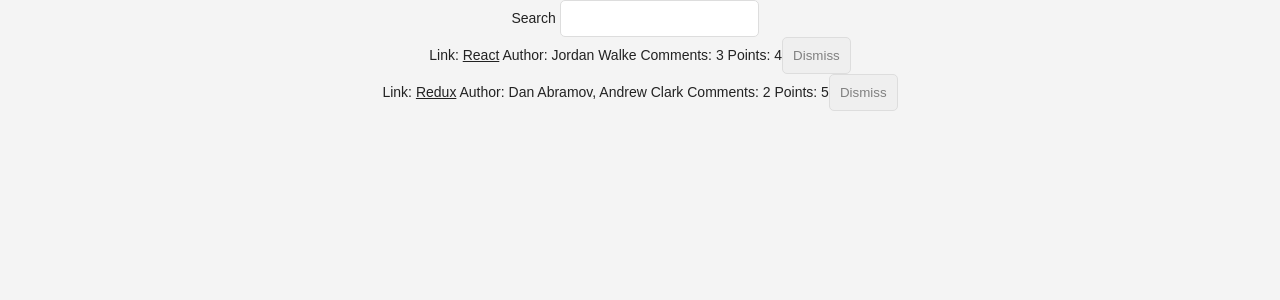
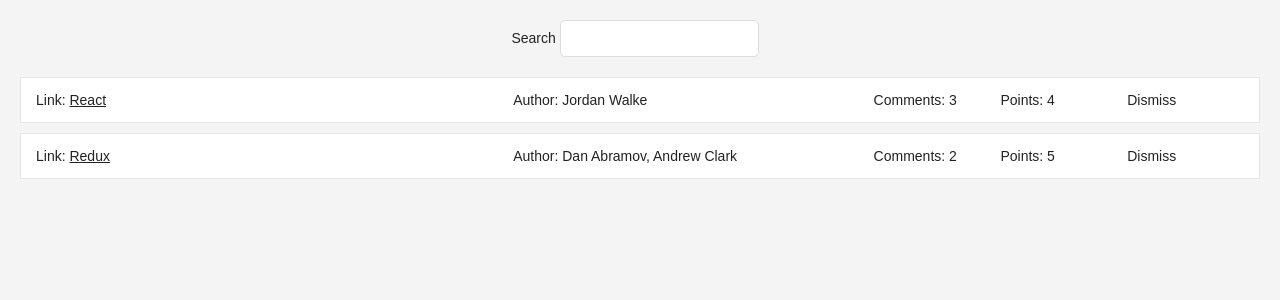
Before and after one commit to tabs150/hackernews, a React (Create React App) app: page / in a window 1280 px wide. Shown: the top 300 px of the page. Built offline with nearby package versions, Linux system fonts and the light colour scheme.

Commit message:
Applied css styling

```diff
--- a/src/App.js
+++ b/src/App.js
@@ -46,10 +46,12 @@
   render() {
     const { list, searchTerm } = this.state;
     return (
-      <div className='App'>
-        <Search value={searchTerm} onChange={this.onSearchChange}>
-          Search
-        </Search>
+      <div className='page'>
+        <div className='interactions'>
+          <Search value={searchTerm} onChange={this.onSearchChange}>
+            Search
+          </Search>
+        </div>
         <Table list={list} pattern={searchTerm} onDismiss={this.onDismiss} />
       </div>
     );
--- a/src/Table.js
+++ b/src/Table.js
@@ -10,17 +10,22 @@
 
 const Table = ({ list, pattern, onDismiss }) => {
   return (
-    <div>
+    <div className='table'>
       {list.filter(isSearched(pattern)).map(item => (
-        <div key={item.objectID}>
-          <span>
+        <div key={item.objectID} className='table-row'>
+          <span className='largeCol'>
             Link: <a href={item.url}>{item.title}</a>
           </span>
-          <span> Author: {item.author}</span>
-          <span> Comments: {item.num_comments}</span>
-          <span> Points: {item.points}</span>
-          <span>
-            <Button onClick={() => onDismiss(item.objectID)}>Dismiss</Button>
+          <span className='mediumCol'> Author: {item.author}</span>
+          <span className='smallCol'> Comments: {item.num_comments}</span>
+          <span className='smallCol'> Points: {item.points}</span>
+          <span className='smallCol'>
+            <Button
+              onClick={() => onDismiss(item.objectID)}
+              className='button-inline'
+            >
+              Dismiss
+            </Button>
           </span>
         </div>
       ))}
--- a/src/index.css
+++ b/src/index.css
@@ -1,7 +1,7 @@
 body {
   margin: 0;
-  font-family: -apple-system, BlinkMacSystemFont, "Segoe UI", "Roboto", "Oxygen",
-    "Ubuntu", "Cantarell", "Fira Sans", "Droid Sans", "Helvetica Neue",
+  font-family: -apple-system, BlinkMacSystemFont, 'Segoe UI', 'Roboto', 'Oxygen',
+    'Ubuntu', 'Cantarell', 'Fira Sans', 'Droid Sans', 'Helvetica Neue',
     sans-serif;
   -webkit-font-smoothing: antialiased;
   -moz-osx-font-smoothing: grayscale;
@@ -11,7 +11,7 @@
 }
 
 code {
-  font-family: source-code-pro, Menlo, Monaco, Consolas, "Courier New",
+  font-family: source-code-pro, Menlo, Monaco, Consolas, 'Courier New',
     monospace;
 }
 
@@ -23,7 +23,8 @@
   text-decoration: underline;
 }
 
-ul, li {
+ul,
+li {
   list-style: none;
   padding: 0;
   margin: 0;
@@ -52,3 +53,15 @@
 *:focus {
   outline: none;
 }
+
+.largeCol {
+  width: 40%;
+}
+
+.mediumCol {
+  width: 30%;
+}
+
+.smallCol {
+  width: 10%;
+}
```
